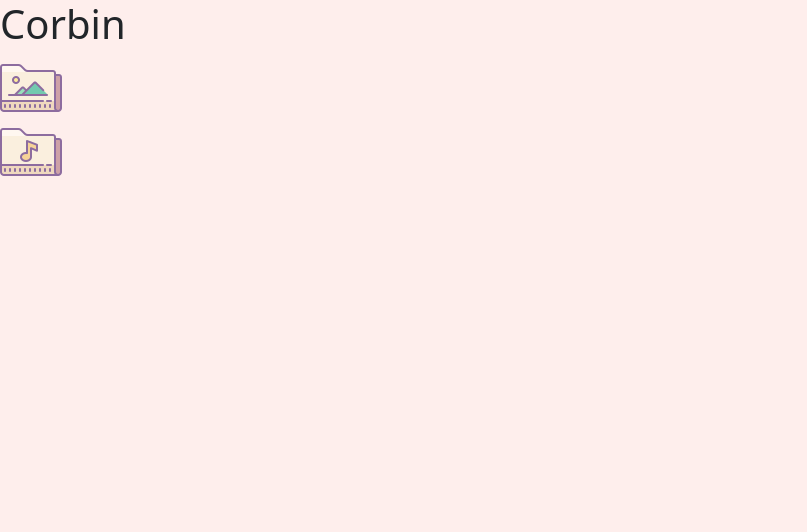
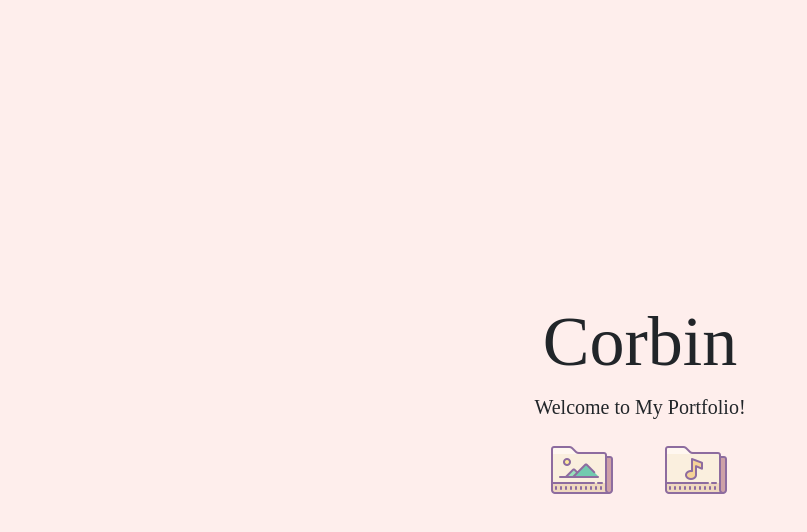
Before and after one commit to Nneifem/corbin-portfolio, a React (Vite) app: page / in a window 1280 px wide. Shown: the top 532 px of the page, without its empty margins (0-807 px from the left). Built offline with nearby package versions, Linux system fonts and the light colour scheme.

Commit message:
styled the homepage and music website a bit

```diff
--- a/src/App.css
+++ b/src/App.css
@@ -43,6 +43,7 @@
 
 * {
   background-color: #FEEEEC;
+  font-family: Didot, serif;
   /* background-color: #FFB5BB; */
 }
 
--- /dev/null
+++ b/src/assets/images/styles/Homepage.css
@@ -0,0 +1,13 @@
+.info {
+    text-align: center;
+    margin-top: 300px;
+    font-family: Didot, serif;
+}
+
+.corbin {
+    font-size: 70px;
+}
+
+.description {
+    font-size: 20px;
+}
--- a/src/assets/images/styles/Music.css
+++ b/src/assets/images/styles/Music.css
@@ -1,5 +1,12 @@
 li {
     list-style: none;
+}
+
+.music-title {
+    text-align: center;
+    padding-top: 30px;
+    padding-bottom: 30px;
+    font-size: 50px;
 }
 
 .card {
@@ -29,14 +36,11 @@ li {
 }
 
 .home-link {
-    border-style: solid;
     padding: 7px;
+    padding-top: 100px;
     text-decoration: none;
     display: flex;
     justify-content: center;
-    width: 10%;
+    color: #FE7F9B;
+    font-size: 19px;
 }
-
-.somthing {
-    text-align: center;
-}
--- /dev/null
+++ b/src/assets/images/styles/Nav.css
@@ -0,0 +1,8 @@
+.navigation {
+    display: flex;
+    justify-content: center;
+}
+
+.nav-link {
+    margin-right: 50px
+}
--- a/src/components/Nav.jsx
+++ b/src/components/Nav.jsx
@@ -1,13 +1,14 @@
 import musicFolder from '../assets/images/musicfolder.png';
 import artFolder from '../assets/images/artfolderpng.png';
 import { Link, useLocation } from 'react-router-dom';
+import  '../assets/images/styles/Nav.css';
 
 function Nav(){
     const currentPage = useLocation().pathname;
 
     return(
         <>
-
+            <li className='navigation'>
                 <Link
                     to='/homepage'
                     className={currentPage === '/' ? 'nav-link active' : 'nav-link'}
@@ -27,6 +28,7 @@ function Nav(){
                 >
                     <img src={musicFolder} className='music-image-folder' alt='music folder'></img>
                 </Link>
+            </li>
         </>
     )
 }
--- a/src/pages/Homepage.jsx
+++ b/src/pages/Homepage.jsx
@@ -1,9 +1,13 @@
 import Nav from '../components/Nav';
+import  '../assets/images/styles/Homepage.css';
 
 export default function Homepage(){
     return(
         <>
-            <h1>Corbin</h1>
+            <div className='info'>
+                <h1 className='corbin'>Corbin</h1>
+                <p className='description'>Welcome to My Portfolio!</p>
+            </div>
             <Nav />
         </>
     )
--- a/src/pages/Music.jsx
+++ b/src/pages/Music.jsx
@@ -1,7 +1,6 @@
 import singleOne from '../assets/images/summer.jpeg';
 import singleTwo from '../assets/images/caffeine.jpeg';
 import singleThree from '../assets/images/chess.jpeg';
-import Homepage from './Homepage';
 import  '../assets/images/styles/Music.css';
 
 export default function Music(){
@@ -29,7 +28,7 @@ export default function Music(){
 
     return(
         <>
-            <h1>Music</h1>
+            <h1 className='music-title'>Music</h1>
             <ul className='musics'>
             {
                 musics.map((music, i) => (
@@ -45,7 +44,7 @@ export default function Music(){
                 ))
             }
             </ul>
-            <p className='something'><a href={'/homepage'} className='home-link'>Back to home</a></p>
+            <p><a href={'/homepage'} className='home-link'>↪ Back to home</a></p>
 
         </>
     )
```
Lines whose indentation alone changed are shown as unchanged.
